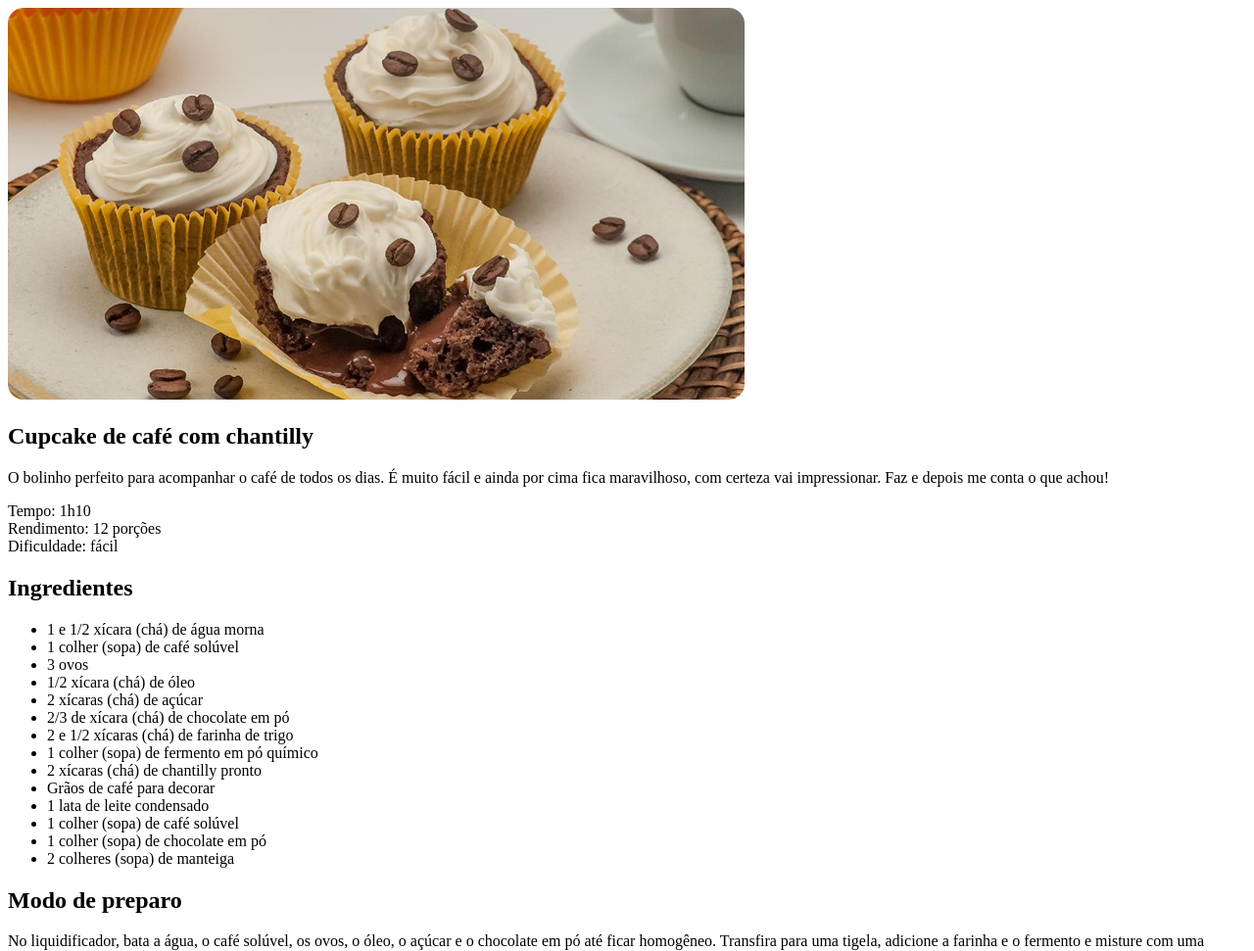
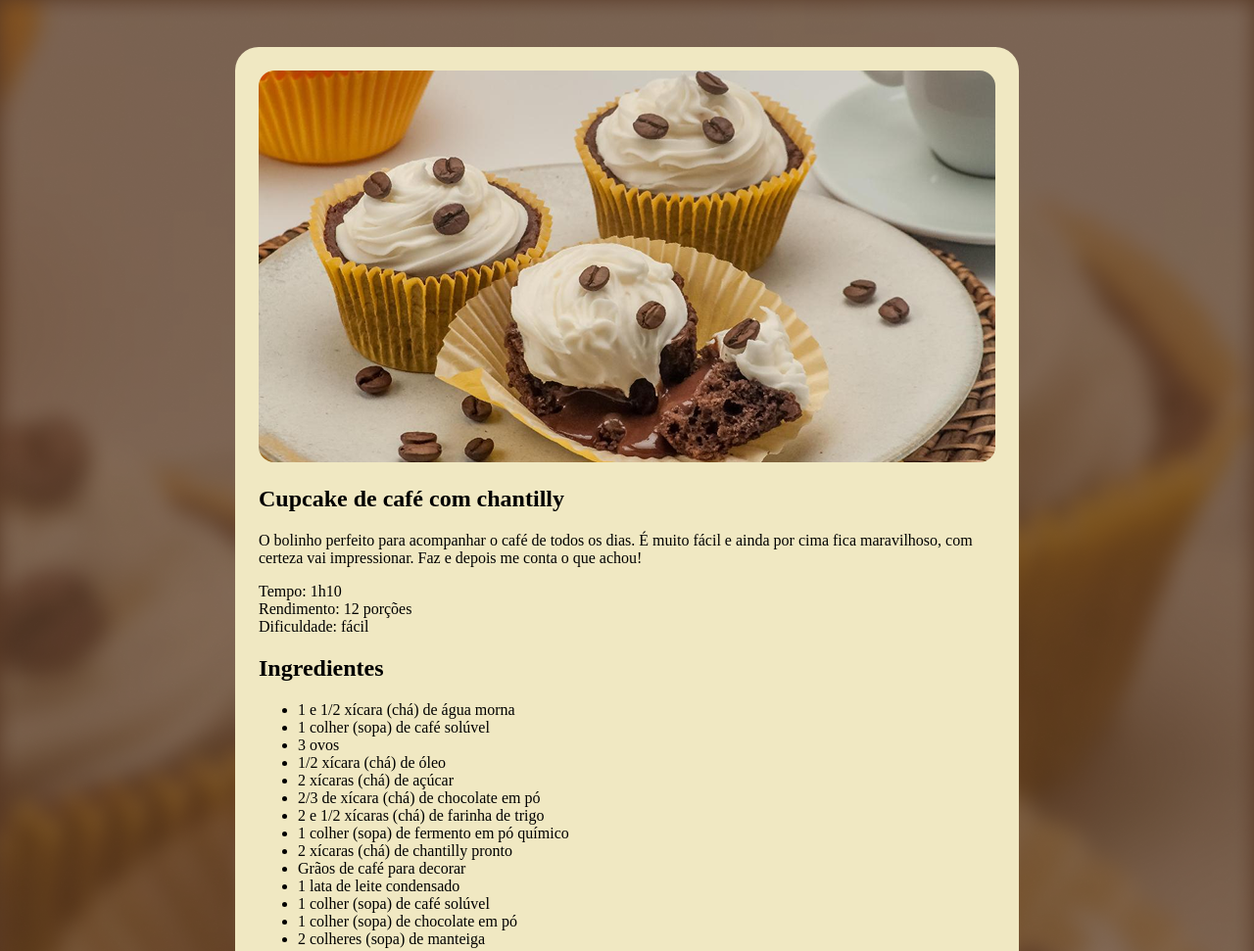
Before and after one commit to ViniFaAl/2-Pagina-de-receita, a plain HTML site: page index.html in a window 1280 px wide. Shown: the top 971 px of the page at 98% size. Drawn offline with Linux system fonts and the light colour scheme.

Commit message:
Imagem de fundo, estilo #page

```diff
--- a/style.css
+++ b/style.css
@@ -1,3 +1,17 @@
+body {
+    background-image: url(../assets/Bg.png);
+    background-size: cover;
+}
+
+#page {
+    box-sizing: border-box;
+    width: 800px;
+    padding: 24px;
+    background-color: #F0E8C2;
+    border-radius: 24px;
+    margin: 48px auto;
+}
+
 img {
     border-radius: 16px;
 }
```
